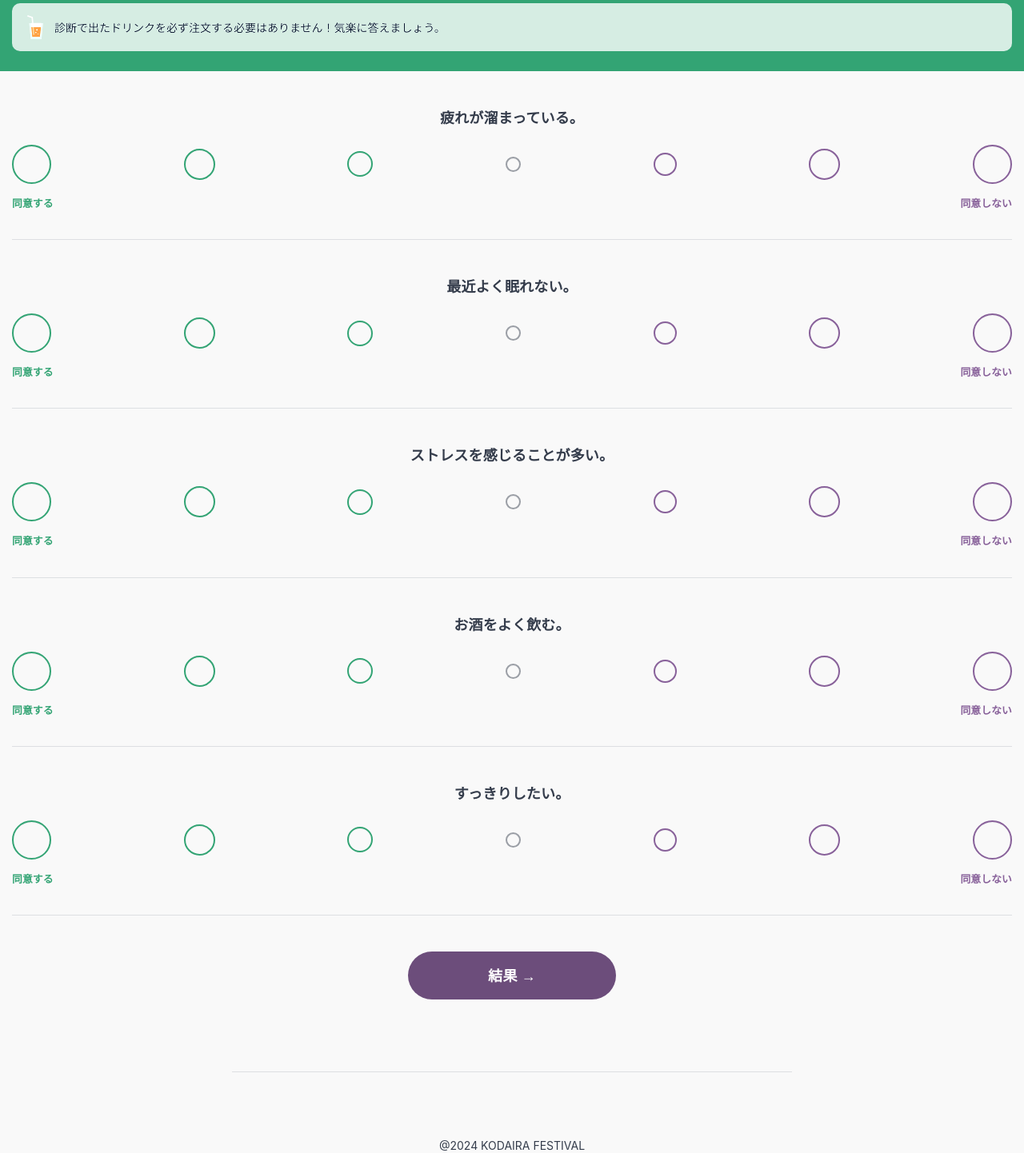
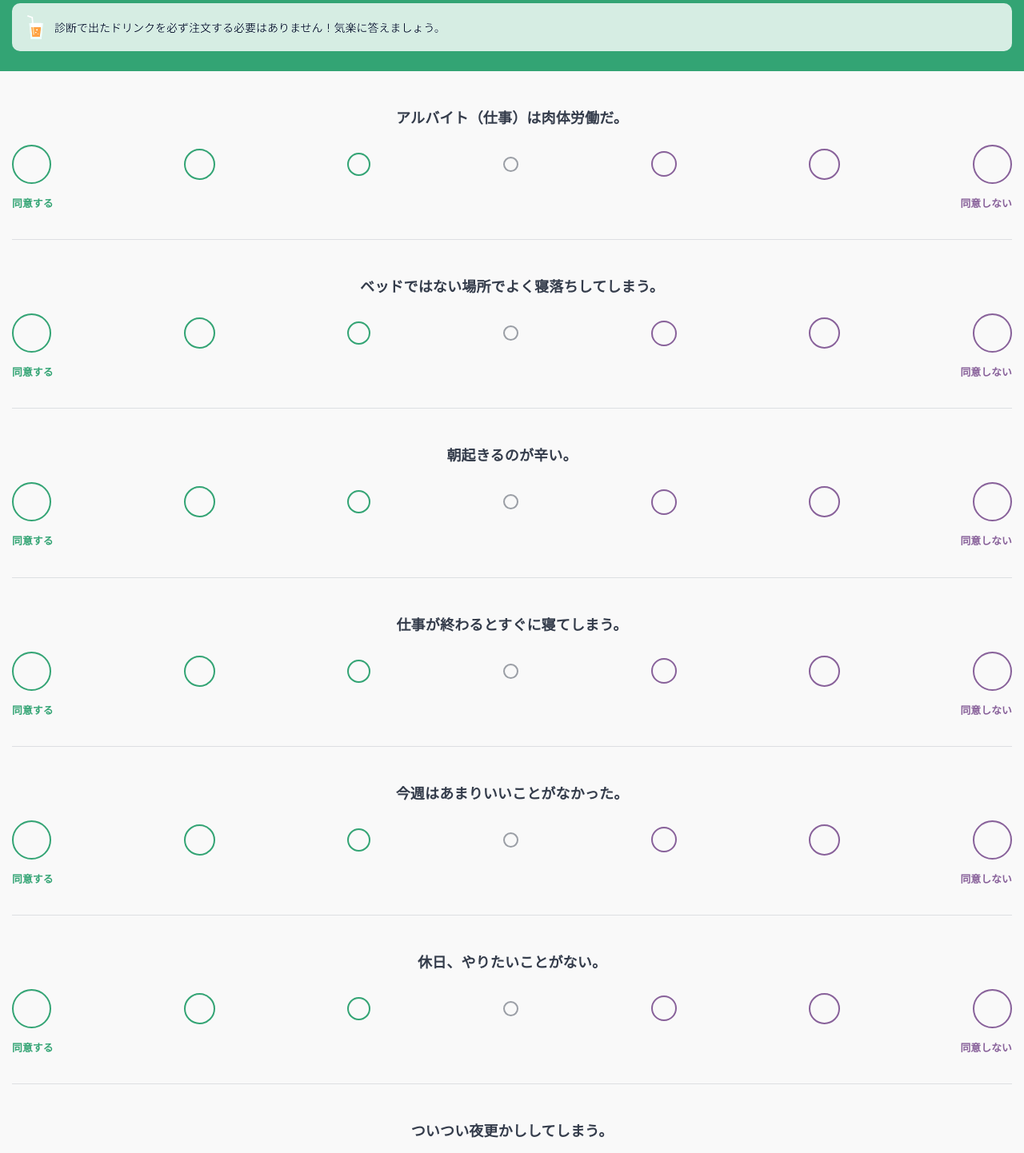
Before and after one commit to RioTsukiji/debug-drink, a React (Create React App) app: page / in a window 1280 px wide. Shown: the part 340-1782 px from the top of the page at 80% size. Built offline with nearby package versions, Linux system fonts and the light colour scheme; a web font is replaced by a local one.

Commit message:
add calc

```diff
--- a/package.json
+++ b/package.json
@@ -5,6 +5,7 @@
   "dependencies": {
     "@emotion/react": "^11.11.4",
     "@emotion/styled": "^11.11.5",
+    "@mui/icons-material": "^5.15.19",
     "@mui/material": "^5.15.18",
     "@testing-library/jest-dom": "^5.17.0",
     "@testing-library/react": "^13.4.0",
--- a/src/App.tsx
+++ b/src/App.tsx
@@ -14,8 +14,7 @@ function App() {
           <Routes>
             <Route path="/" Component={DiagnosisQuestionIndex} />
             <Route path="/result" Component={ResultIndex} />
-            <Route path="/detail" Component={ResultDetail} />
-            {/* これ正しくないのでどっかでなおす */}
+            <Route path="/result_detail" Component={ResultDetail} />
           </Routes>
         </AppTemplate>
       </BrowserRouter>
--- a/src/components/pages/DiagnosisQuestion/CircleButton.tsx
+++ b/src/components/pages/DiagnosisQuestion/CircleButton.tsx
@@ -1,4 +1,5 @@
 import React from "react";
+import CheckIcon from "@mui/icons-material/Check";
 
 interface CircleButtonProps {
   size: number;
@@ -32,7 +33,7 @@ export const CircleButton: React.FC<CircleButtonProps> = ({
     boxShadow: "inset 0 1px rgba(81, 89, 106, 0.05)",
     borderWidth: 2,
     borderStyle: "solid",
-    borderColor: size < 4 ? "#33A474" : size === 4 ? "#9A9EA5" : "#88619A",
+    borderColor: size < 4 ? "#88619A" : size === 4 ? "#9A9EA5" : "#33A474",
     backgroundColor: "#f9f9f9",
     "&.selected": {
       backgroundColor: "#4CAF50",
@@ -40,5 +41,9 @@ export const CircleButton: React.FC<CircleButtonProps> = ({
     },
   };
 
-  return <div style={{ ...circleClass, ...sizeClass }} onClick={onClick}></div>;
+  return (
+    <div style={{ ...circleClass, ...sizeClass }} onClick={onClick}>
+      {selected && <CheckIcon style={{ color: "black" }} />}
+    </div>
+  );
 };
--- a/src/components/pages/DiagnosisQuestion/DiagnosisQuestionIndex.tsx
+++ b/src/components/pages/DiagnosisQuestion/DiagnosisQuestionIndex.tsx
@@ -7,17 +7,75 @@ import { Footer } from "../../templates/Footer";
 
 const DiagnosisQuestionIndex = () => {
   const questions = [
-    "疲れが溜まっている。",
-    "最近よく眠れない。",
-    "ストレスを感じることが多い。",
-    "お酒をよく飲む。",
-    "すっきりしたい。",
+    {
+      type: "tired",
+      question: "アルバイト（仕事）は肉体労働だ。",
+    },
+    {
+      type: "tired",
+      question: "ベッドではない場所でよく寝落ちしてしまう。",
+    },
+    {
+      type: "stress",
+      question: "朝起きるのが辛い。",
+    },
+    {
+      type: "stress",
+      question: "仕事が終わるとすぐに寝てしまう。",
+    },
+    {
+      type: "depression",
+      question: "今週はあまりいいことがなかった。",
+    },
+    {
+      type: "depression",
+      question: "休日、やりたいことがない。",
+    },
+    {
+      type: "playful",
+      question: "ついつい夜更かししてしまう。",
+    },
+    {
+      type: "playful",
+      question: "週に1度以上お酒を飲む。",
+    },
   ];
 
   // responsesの型定義
   const [responses, setResponses] = useState<(number | null)[]>(
     Array(questions.length).fill(null),
   );
+
+  const calculateScoresByType = () => {
+    const scores: { [key: string]: number } = {};
+
+    questions.forEach((question, index) => {
+      const response = responses[index];
+      if (response !== null) {
+        if (!scores[question.type]) {
+          scores[question.type] = 0;
+        }
+        scores[question.type] += response;
+      }
+    });
+
+    return scores;
+  };
+
+  const findHighestScoringType = () => {
+    const scores = calculateScoresByType();
+    let highestType = "";
+    let highestScore = -Infinity;
+
+    Object.entries(scores).forEach(([type, score]) => {
+      if (score > highestScore) {
+        highestScore = score;
+        highestType = type;
+      }
+    });
+
+    return highestType as "stress" | "depression" | "tired" | "playful";
+  };
 
   // 選択肢が変更されたときの処理
   const handleSelect = (questionIndex: number, selectedIndex: number) => {
@@ -32,7 +90,7 @@ const DiagnosisQuestionIndex = () => {
         {questions.map((question, index) => (
           <Question
             key={index}
-            questionText={question}
+            question={question}
             onSelect={(selectedIndex) => handleSelect(index, selectedIndex)}
             selectedValue={responses[index]}
           />
@@ -49,7 +107,10 @@ const DiagnosisQuestionIndex = () => {
             borderBottom: "1px solid #DDDFE2",
           }}
         >
-          <ResultButton responses={responses} />
+          <ResultButton
+            responses={responses}
+            result={findHighestScoringType()}
+          />
         </div>
       </Grid>
       <Footer />
--- a/src/components/pages/DiagnosisQuestion/Question.tsx
+++ b/src/components/pages/DiagnosisQuestion/Question.tsx
@@ -3,18 +3,23 @@ import { Grid, Typography } from "@mui/material";
 import { CircleButton } from "./CircleButton";
 
 interface QuestionProps {
-  questionText: string;
+  question: Question;
   onSelect: (selectedIndex: number) => void;
   selectedValue: number | null;
 }
 
+type Question = {
+  type: string;
+  question: string;
+};
+
 // Questionコンポーネント
 export const Question: React.FC<QuestionProps> = ({
-  questionText,
+  question,
   onSelect,
   selectedValue,
 }) => {
-  const sizes = [1, 2, 3, 4, 5, 6, 7];
+  const sizes = [7, 6, 5, 4, 3, 2, 1];
 
   return (
     <Grid
@@ -33,7 +38,7 @@ export const Question: React.FC<QuestionProps> = ({
           fontSize: "1.125rem",
         }}
       >
-        {questionText}
+        {question.question}
       </Typography>
       <Grid
         style={{
@@ -46,8 +51,8 @@ export const Question: React.FC<QuestionProps> = ({
           <CircleButton
             key={index}
             size={size}
-            selected={selectedValue === index}
-            onClick={() => onSelect(index)}
+            selected={selectedValue === size}
+            onClick={() => onSelect(size)}
           />
         ))}
       </Grid>
--- a/src/components/pages/DiagnosisQuestion/ResultButton.tsx
+++ b/src/components/pages/DiagnosisQuestion/ResultButton.tsx
@@ -3,6 +3,7 @@ import { useNavigate } from "react-router-dom";
 
 type Props = {
   responses: (number | null)[];
+  result: "stress" | "depression" | "tired" | "playful";
 };
 
 const resultButtonStyles: React.CSSProperties = {
@@ -21,11 +22,11 @@ const resultButtonStyles: React.CSSProperties = {
   boxSizing: "border-box",
 };
 
-export const ResultButton: React.FC<Props> = ({ responses }) => {
+export const ResultButton: React.FC<Props> = ({ responses, result }) => {
   const navigate = useNavigate();
 
   const handleClick = () => {
-    navigate("/result", { state: { responses } });
+    navigate("/result", { state: { responses, result: result } });
   };
 
   return (
--- a/src/components/pages/Result/ResultData.tsx
+++ b/src/components/pages/Result/ResultData.tsx
@@ -1,16 +1,26 @@
 import orange from "../../../icons/materials/f_f_health_53_svg_f_health_53_1nbg.svg";
 
-export type resultDataType = {
-  type: string;
+interface ResultDataType {
   bugName: string;
   alphabet: string;
   message: string;
-  img: string;
+  img: string; // 画像の型がstringと仮定していますが、適切な型に変更してください
   color: string;
   drink: string;
+  drinkMessage: string;
   drinkExplain1: string;
   drinkExplain2: string;
-};
+  type?: string; // typeがない場合もあるためオプションにします
+}
+
+// 全体のデータの型定義
+interface ResultData {
+  stress: ResultDataType;
+  tired: ResultDataType;
+  depression: ResultDataType;
+  playful: ResultDataType;
+  healthy: ResultDataType;
+}
 
 export const menuAll: { name: string; price: number; content: string }[] = [
   {
@@ -20,7 +30,7 @@ export const menuAll: { name: string; price: number; content: string }[] = [
   },
   {
     name: "イタリアンジューシー",
-    price: 200,
+    price: 250,
     content: "紅茶（レモンティー）、みかん、オレンジジュース",
   },
   {
@@ -30,71 +40,78 @@ export const menuAll: { name: string; price: number; content: string }[] = [
   },
   {
     name: "チョコミルクティー",
-    price: 200,
+    price: 250,
     content: "紅茶（ミルクティー）、ココア、コンデンスミルク",
   },
   {
     name: "梅干しティーサワー",
-    price: 200,
+    price: 250,
     content: "紅茶（レモンティー）、梅干し、炭酸水",
   },
 ];
 // メニューのcontentと料金合ってるかは要確認
 
-export const resultData: resultDataType[] = [
-  {
-    type: "stress",
+export const resultData: ResultData = {
+  stress: {
     bugName: "ストレス",
-    alphabet: "GOKUROU",
-    message: "とっても頑張り屋さんで、少し",
+    alphabet: "GOKUROU-SAN",
+    message:
+        "学業でしょうか？お仕事でしょうか？あなたはとっても頑張り屋さんで、少し心の緊張が続いているようです。",
     img: orange,
-    color: "#33A474",
+    color: "#88619A",
     drink: "ミャンマーラペイエ",
+    drinkMessage: "シナモンの香りで、神経を柔らか〜くほぐしましょう。", //ドリンクメッセージを新規追加した
     drinkExplain1: "ミャンマーラペイエは、",
     drinkExplain2: "ミャンマーラペイエは、",
   },
-  {
-    type: "tired",
+  tired: {
     bugName: "疲労",
-    alphabet: "OTSUKARE",
-    message: "忙しい毎日を送っているようです。",
+    alphabet: "OTSUKARE-SAN",
+    message:
+        "あなたは忙しい毎日を送っており、肉体が疲労しているようです。そんななかしっかりお祭りに参加するあなたは最高です。",
     img: orange,
-    color: "red",
+    color: "#33A474",
     drink: "梅干しティーサワー",
+    drinkMessage: "疲労によく効く必殺技は、強い酸味以外にありません。",
     drinkExplain1: "梅干しティーサワーは、",
     drinkExplain2: "梅干しティーサワーは、",
   },
-  {
-    type: "depression",
+  depression: {
     bugName: "鬱屈",
-    alphabet: "GENKIDASHITE",
-    message: "今すこし心のガソリンが必要なようです。",
+    alphabet: "GENKI-DASHITE",
+    message:
+        "あなたは最近よくないことがあったのか、活力が不足しているかもしれません。幸せを感じる機会が減っているようです。",
     img: orange,
-    color: "red",
+    color: "#4298b4",
     drink: "チョコミルクティー",
+    drinkMessage: "ココアの甘さがあなたの鬱屈をデバッグしてくれます。",
     drinkExplain1: "チョコミルクティーは、",
     drinkExplain2: "チョコミルクティーは、",
   },
-  {
-    type: "playful",
+  playful: {
     bugName: "遊びすぎ",
-    alphabet: "",
-    message: "かなりエネルギッシュな毎日を送っているようです。",
+    alphabet: "SAKENOMI-SAN",
+    message:
+        "あなたは自分の欲求に忠実で、充実した毎日を送っているようです。幸せそのものですが、身体が完全に酒と夜遊びに浸かりきっています。",
     img: orange,
-    color: "red",
+    color: "#E4AE3A",
     drink: "イタリアンジューシー",
+    drinkMessage:
+        "今日くらいはさっぱりしたジュースを飲んで、童心に帰ってみましょう。",
     drinkExplain1: "イタリアンジューシーは、",
     drinkExplain2: "イタリアンジューシーは、",
   },
-  {
-    type: "healthy",
+  healthy: {
     bugName: "健康そのもの",
-    alphabet: "",
-    message: "完璧で最強な身体をお持ちのようです。",
+
+    alphabet: "PERFECT-BODY",
+    message:
+        "完璧で最強な身体をお持ちのようです。毎日楽しく、規則正しく、元気でストレスフリーで立派に生きています。素晴らしい！！！！",
     img: orange,
-    color: "red",
+    color: "#cc3e60",
     drink: "スパークリングオレンジティー",
+    drinkMessage: "完璧な身体には、完璧なドリンクがよくお似合いですよ。",
     drinkExplain1: "スパークリングオレンジティーは、",
     drinkExplain2: "スパークリングオレンジティーは、",
   },
-];
+};
--- a/src/components/pages/Result/ResultDetail.tsx
+++ b/src/components/pages/Result/ResultDetail.tsx
@@ -1,5 +1,6 @@
 import { Footer } from "../../templates/Footer";
 import { menuAll, resultData } from "./ResultData";
+import { useLocation } from "react-router-dom";
 
 const Menu = () => {
   const MenuList = ({
@@ -73,37 +74,47 @@ const Menu = () => {
 };
 
 const ResultDetail = () => {
+  const location = useLocation();
+  const { result } = location.state as {
+    result: "stress" | "depression" | "tired" | "playful";
+  };
+  const ResultInfo = resultData[result];
   return (
     <>
       <div
         style={{
-          backgroundColor: resultData[0].color,
+          backgroundColor: ResultInfo.color,
           padding: "80px 20px 20px 20px",
         }}
       >
-        <h1 style={{ color: "white" }}>{resultData[0].bugName}</h1>
+        <h1 style={{ color: "white" }}>{ResultInfo.bugName}</h1>
         <h2 style={{ color: "rgba(0,0,0,0.6)", marginBottom: "30px" }}>
-          {resultData[0].alphabet}-SAN型のドリンク
+          {ResultInfo.alphabet}型のドリンク
         </h2>
         <div style={{ display: "grid", placeContent: "center" }}>
           <img
-            src={resultData[0].img}
+            src={ResultInfo.img}
             style={{ marginBottom: "20px", width: "200px" }}
-            alt={resultData[0].bugName}
+            alt={ResultInfo.bugName}
           />
         </div>
-        <h1 style={{ color: "white" }}>{resultData[0].drink}</h1>
+          <h1 style={{ color: "white", marginBottom: "5px" }}>
+              {ResultInfo.drink}
+          </h1>
+          <p style={{ color: "white", fontSize: "18px", fontWeight: "bold" }}>
+              {ResultInfo.drinkMessage}
+          </p>
       </div>
       <div
         style={{ backgroundColor: "#f9f9f9", padding: "20px 20px 100px 20px" }}
       >
         <div style={{ marginBottom: "40px" }}>
           <h2 style={{ marginBottom: "10px" }}>材料</h2>
-          <p style={{ fontSize: "18px" }}>{resultData[0].drinkExplain1}</p>
+          <p style={{ fontSize: "18px" }}>{ResultInfo.drinkExplain1}</p>
         </div>
         <div style={{ marginBottom: "40px" }}>
           <h2 style={{ marginBottom: "10px" }}>期待される効果</h2>
-          <p style={{ fontSize: "18px" }}>{resultData[0].drinkExplain2}</p>
+          <p style={{ fontSize: "18px" }}>{ResultInfo.drinkExplain2}</p>
         </div>
         <Menu />
       </div>
--- a/src/components/pages/Result/ResultIndex.tsx
+++ b/src/components/pages/Result/ResultIndex.tsx
@@ -3,7 +3,7 @@ import { Grid } from "@mui/material";
 // import fruitsPattern from "../../../icons/decolate/pattern_fruits_gray.jpg";
 // import { resultDataType } from "./ResultData";
 import { resultData } from "./ResultData";
-import { useNavigate } from "react-router-dom";
+import { useLocation, useNavigate } from "react-router-dom";
 
 const cardStyles: React.CSSProperties = {
   width: "360px",
@@ -35,11 +35,15 @@ const DetailButtonStyles: React.CSSProperties = {
   display: "block",
 };
 
-const DetailButton = () => {
+type DetailButtonProps = {
+  result: "stress" | "depression" | "tired" | "playful";
+};
+
+const DetailButton: React.FC<DetailButtonProps> = ({ result }) => {
   const navigate = useNavigate();
 
   const handleClick = () => {
-    navigate("/detail");
+    navigate("/result_detail", { state: { result: result } });
   };
   return (
     <button style={DetailButtonStyles} onClick={handleClick}>
@@ -49,8 +53,12 @@ const DetailButton = () => {
 };
 
 export const ResultIndex = () => {
-  //const location = useLocation();
-  //const { responses } = location.state as { responses: (number | null)[] };
+  const location = useLocation();
+  const { responses, result } = location.state as {
+    responses: (number | null)[];
+    result: "stress" | "depression" | "tired" | "playful";
+  };
+  const resultInfo = resultData[result];
 
   return (
     <>
@@ -68,23 +76,23 @@ export const ResultIndex = () => {
           style={{
             ...cardStyles,
             borderTop: "solid 3px",
-            color: resultData[0].color,
+            color: resultInfo.color,
           }}
         >
           <div className="card-inner" style={{ textAlign: "center" }}>
             <p style={{ marginBottom: "8px", padding: "0" }}>
               あなたの身体のバグ：
             </p>
-            <h1 style={{ marginBottom: "5px" }}>{resultData[0].bugName}</h1>
-            <h4 style={{ marginBottom: "20px", color: resultData[0].color }}>
-              {resultData[0].alphabet}-SAN
+            <h1 style={{ marginBottom: "5px" }}>{resultInfo.bugName}</h1>
+            <h4 style={{ marginBottom: "20px", color: resultInfo.color }}>
+              {resultInfo.alphabet}
             </h4>
             <img
-              src={resultData[0].img}
+              src={resultInfo.img}
               style={{ width: "160px", height: "160px", marginBottom: "20px" }}
               alt="result-img"
             />
-            <p>あなたは{resultData[0].message}</p>
+            <p>{resultInfo.message}</p>
           </div>
           <div
             style={{
@@ -93,7 +101,7 @@ export const ResultIndex = () => {
               width: "100%",
             }}
           >
-            <DetailButton />
+            <DetailButton result={result} />
           </div>
         </Grid>
       </Grid>
--- a/src/components/templates/AppTemplate.tsx
+++ b/src/components/templates/AppTemplate.tsx
@@ -1,6 +1,6 @@
 import React from "react";
 import { AppBar, Grid, Toolbar, Typography } from "@mui/material";
-import LOGO from "../../icons/debugdrinkIcon.jpg";
+import LOGO from "../../icons/logo_nisemono.png";
 import orange from "../../icons/materials/f_f_health_53_svg_f_health_53_1nbg.svg";
 
 //const drawerWidth = 210;
@@ -43,7 +43,7 @@ const AppTemplate: React.FC<Props> = ({ children }) => {
               color: "#3C3C3C",
             }}
           >
-            Debug drink
+              <span style={{ color: "#cc3e60" }}>De</span>bug drink
           </Typography>
           <span className="false-menu-square">
             <img src={orange} style={{}} alt={"orange"} />
```
Also changed, not shown: 1 other file (tests, documents, lock files or other folders).
